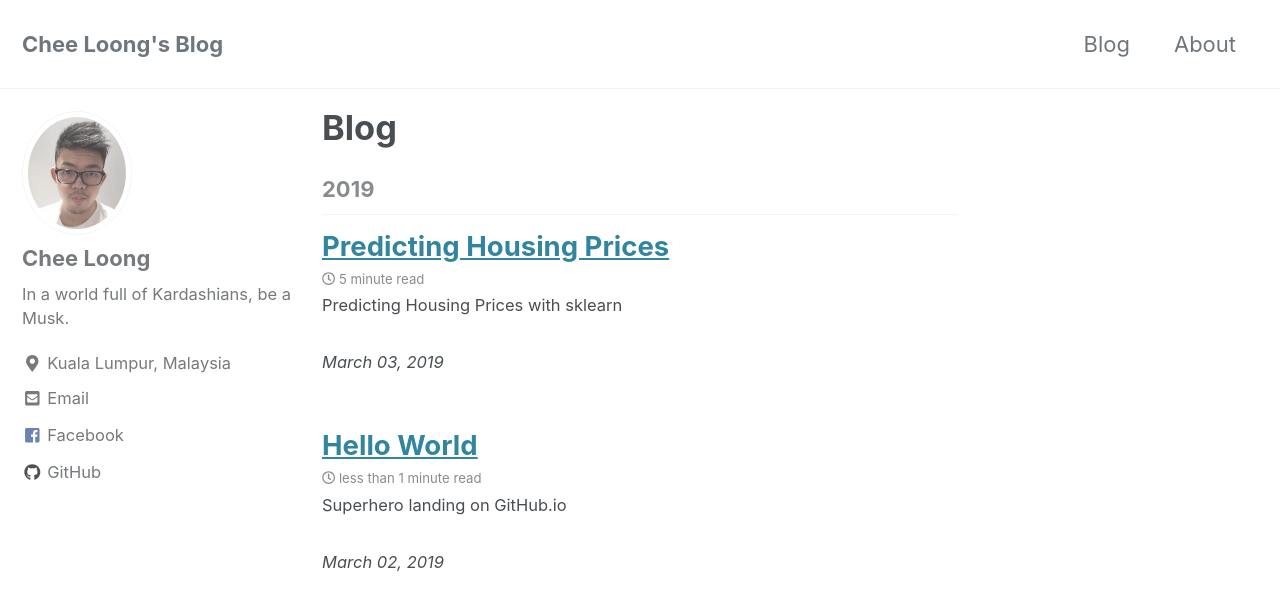
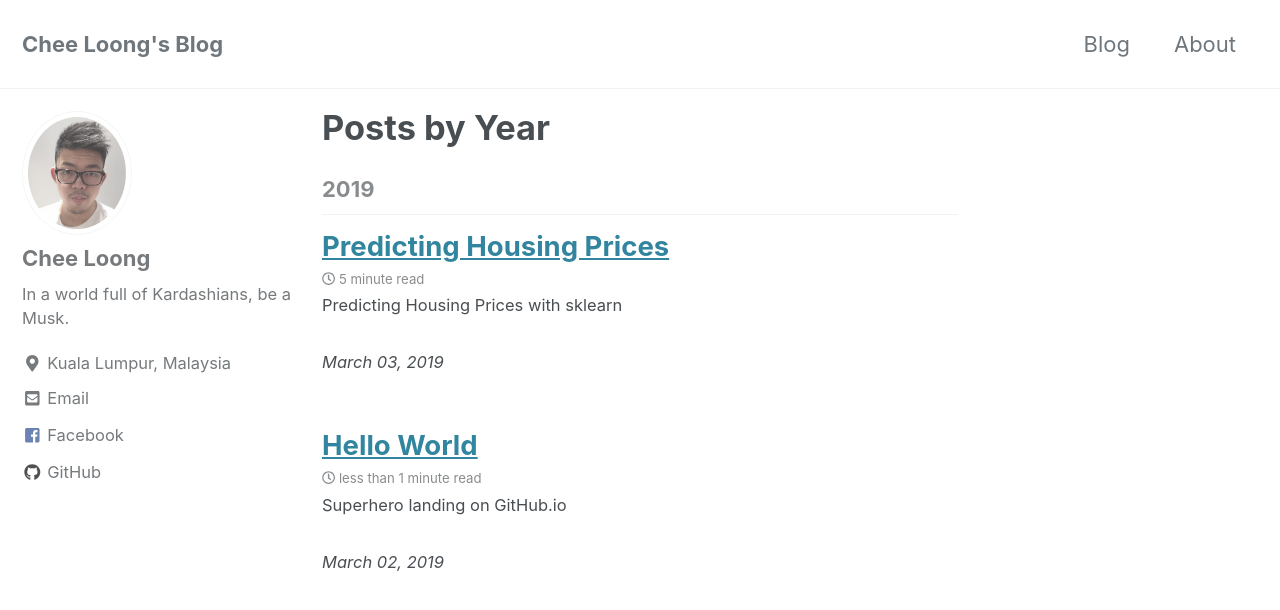
Before and after one commit to CheeLoong/CheeLoong.github.io, a Jekyll site: the page built from _pages/blog.html, in a window 1280 px wide and 900 px high. Shown: the top 610 px of the window. Built offline with Jekyll 4.4.1, drawn with Linux system fonts in a browser that asks for light colours; cached includes are drawn as plain includes.

```diff
--- a/_data/navigation.yml
+++ b/_data/navigation.yml
@@ -1,7 +1,7 @@
 # main links
 main:
   - title: "Blog"
-    url: /blog/
+    url: /year-achive/
   - title: "About"
     url: /about/
   # - title: "Sample Collections"
--- a/_pages/blog.html
+++ b/_pages/blog.html
@@ -1,7 +1,7 @@
 ---
 layout: archive
-permalink: /blog/
-title: "Blog"
+permalink: /year-archive/
+title: "Posts by Year"
 author_profile: true
 redirect_from:
   - /wordpress/blog-posts/
--- /dev/null
+++ b/assets/style.scss
@@ -0,0 +1,8 @@
+---
+---
+
+@import "{{ site.theme }}";
+
+.inner {
+  max-width: 75%;
+}
```
